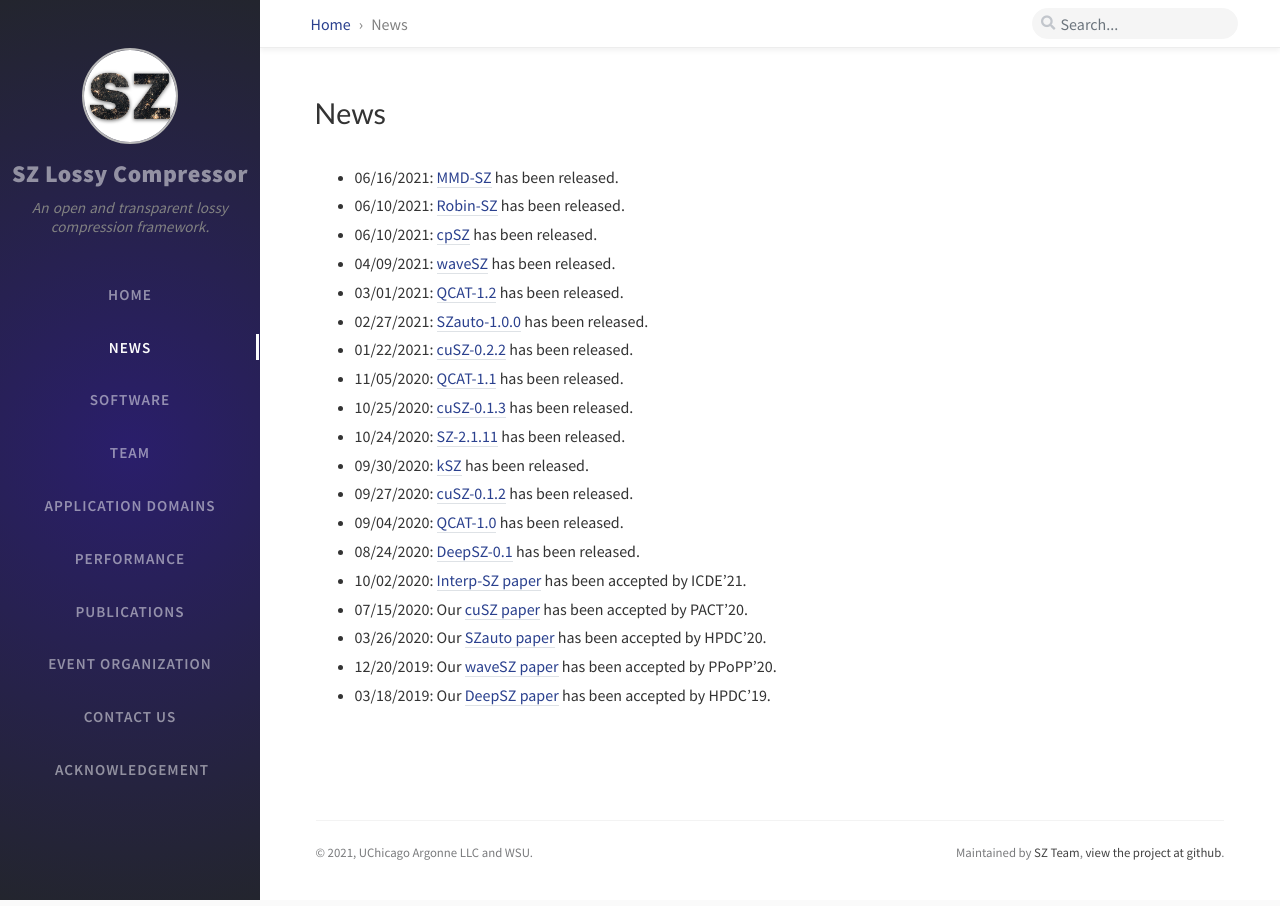
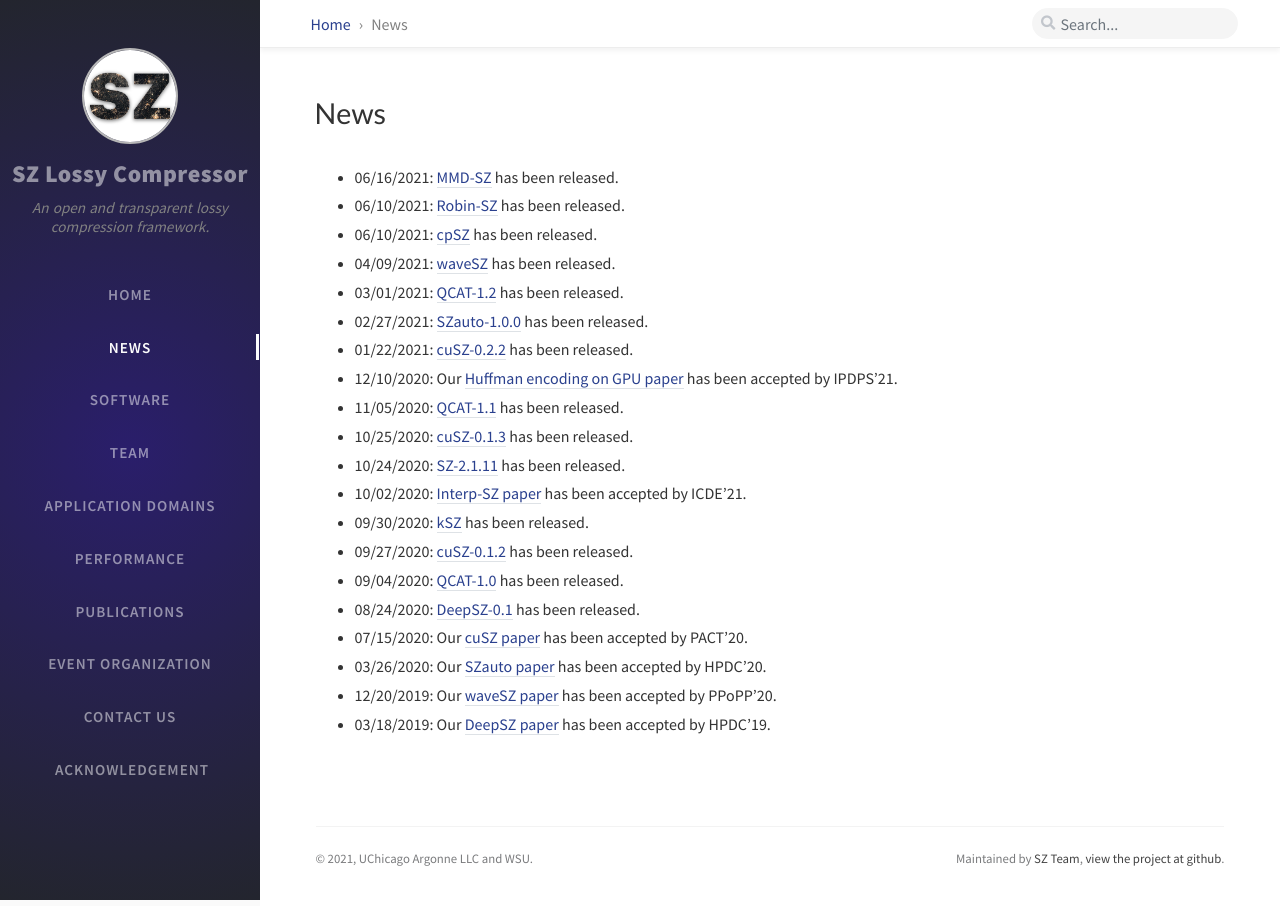
Before and after one commit to szcompressor/szcompressor.github.io, a Jekyll site: the page built from tabs/news.md, in a window 1280 px wide. Built offline with Jekyll 4.4.1, drawn with Linux system fonts in a browser that asks for light colours; nearby versions of some CDN libraries; comment, search, counter and statistics services are not loaded.

Commit message:
add IPDPS paper news

```diff
--- a/tabs/news.md
+++ b/tabs/news.md
@@ -9,14 +9,15 @@ title: News
 - 03/01/2021: [QCAT-1.2](https://github.com/szcompressor/qcat/releases/download/1.2/qcat-1.2.tar.gz) has been released.
 - 02/27/2021: [SZauto-1.0.0](https://github.com/szcompressor/SZauto/releases/download/1.0.0/SZauto-1.0.0.tar.gz) has been released.
 - 01/22/2021: [cuSZ-0.2.2](https://github.com/szcompressor/cuSZ/releases/download/v0.2.0/cuSZ-0.2.0.tar.gz) has been released.
+- 12/10/2020: Our [Huffman encoding on GPU paper](https://arxiv.org/abs/2010.10039) has been accepted by IPDPS'21.
 - 11/05/2020: [QCAT-1.1](https://github.com/szcompressor/qcat/releases/download/v1.1/qcat-1.1.tar.gz) has been released.
 - 10/25/2020: [cuSZ-0.1.3](https://github.com/szcompressor/cuSZ/releases/download/v0.1.3/cuSZ-0.1.3.tar.gz) has been released.
 - 10/24/2020: [SZ-2.1.11](https://github.com/szcompressor/SZ/releases/download/v2.1.11/SZ-2.1.11.tar.gz) has been released.
+- 10/02/2020: [Interp-SZ paper](https://icde2021.gr/accepted-papers/) has been accepted by ICDE'21.
 - 09/30/2020: [kSZ](https://github.com/szcompressor/kokkosSZ) has been released.
 - 09/27/2020: [cuSZ-0.1.2](https://github.com/szcompressor/cuSZ/releases/download/v0.1.2/cuSZ-0.1.2.tar.gz) has been released.
 - 09/04/2020: [QCAT-1.0](https://github.com/szcompressor/qcat/releases/download/v1.0/qcat-1.0.tar.gz) has been released.
 - 08/24/2020: [DeepSZ-0.1](https://github.com/szcompressor/DeepSZ/releases/download/v0.1/DeepSZ-0.1.tar.gz) has been released.
-- 10/02/2020: [Interp-SZ paper](https://icde2021.gr/accepted-papers/) has been accepted by ICDE'21.
 - 07/15/2020: Our [cuSZ paper](https://dl.acm.org/doi/abs/10.1145/3410463.3414624) has been accepted by PACT'20.
 - 03/26/2020: Our [SZauto paper](https://dl.acm.org/doi/abs/10.1145/3369583.3392688) has been accepted by HPDC'20.
 - 12/20/2019: Our [waveSZ paper](https://dl.acm.org/doi/10.1145/3332466.3374525) has been accepted by PPoPP'20.
```
